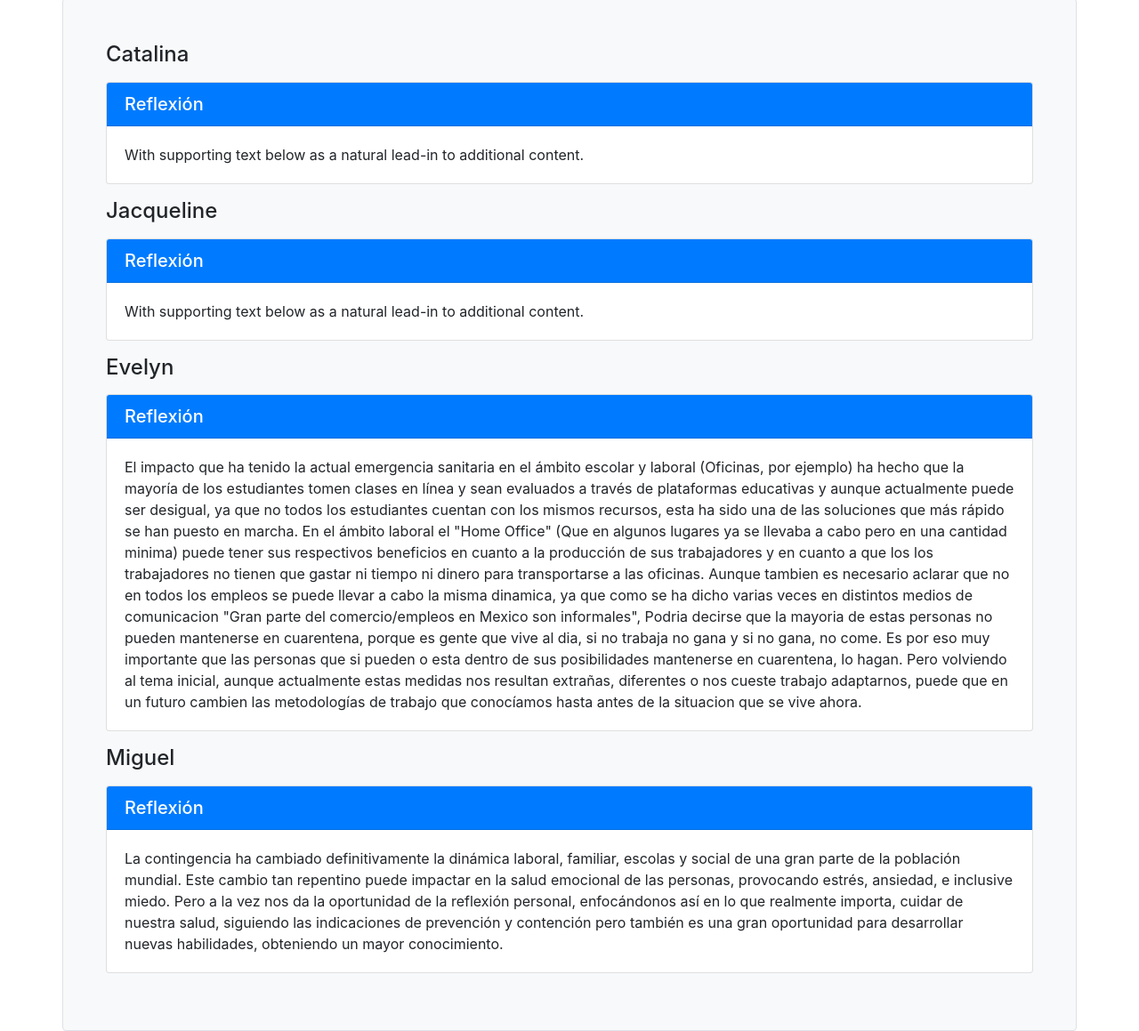
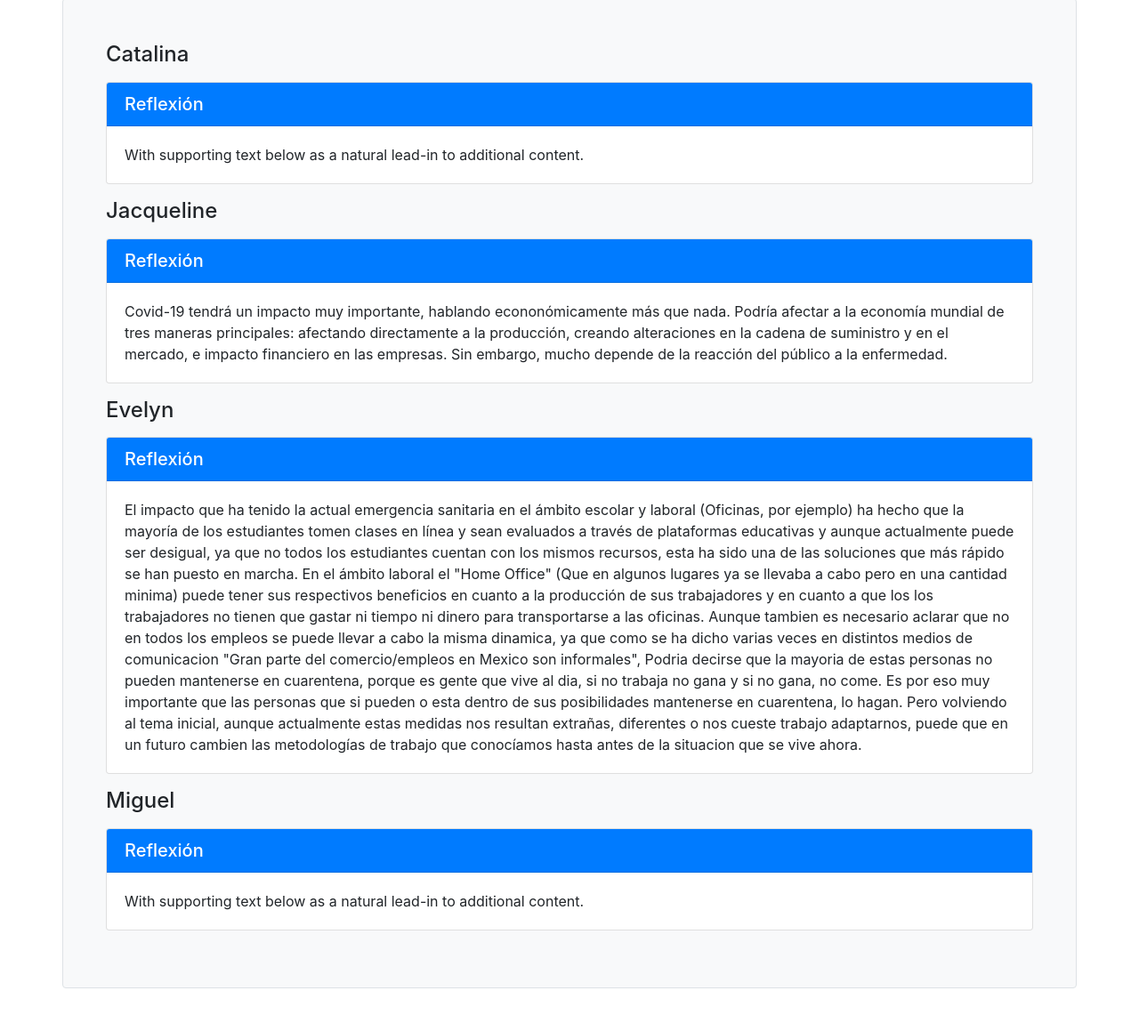
Before and after one commit to CatalinaMariana/-README.md, a plain HTML site: page src/Reflexion.html in a window 1280 px wide. Shown: the part 50-1209 px from the top of the page at 89% size. After the commit the page ends 1161 px from the top, so only its background shows below. Drawn offline with nearby package versions, Linux system fonts and the light colour scheme.

Commit message:
Reflexion

```diff
--- a/src/Reflexion.html
+++ b/src/Reflexion.html
@@ -15,7 +15,10 @@
       <div class="card mb-3">
         <h5 class="card-header bg-primary text-white">Reflexión</h5>
         <div class="card-body">
-          <p class="card-text">With supporting text below as a natural lead-in to additional content.</p>
+          <p class="card-text">Covid-19 tendrá un impacto muy importante, hablando econonómicamente más que nada.
+              Podría afectar a la economía mundial de tres maneras principales: afectando directamente a la producción,
+              creando alteraciones en la cadena de suministro y en el mercado, e impacto financiero en las empresas.
+              Sin embargo, mucho depende de la reacción del público a la enfermedad.</p>
         </div>
       </div>
       <h4 class="mb-3">Evelyn</h4>
@@ -46,14 +49,7 @@
       <div class="card mb-3">
         <h5 class="card-header bg-primary text-white">Reflexión</h5>
         <div class="card-body">
-          <p class="card-text">
-            La contingencia ha cambiado definitivamente la dinámica laboral, familiar, escolas y social de una gran parte de la población mundial.
-            Este cambio tan repentino puede impactar en la salud emocional de las personas, provocando estrés, ansiedad, e inclusive miedo.
-
-            Pero a la vez nos da la oportunidad de la reflexión personal, enfocándonos así en lo que realmente importa, cuidar de nuestra salud,
-            siguiendo las indicaciones de prevención y contención pero también es una gran oportunidad para desarrollar nuevas habilidades, obteniendo un
-            mayor conocimiento.
-          </p>
+          <p class="card-text">With supporting text below as a natural lead-in to additional content.</p>
         </div>
       </div>
     </div>
```
